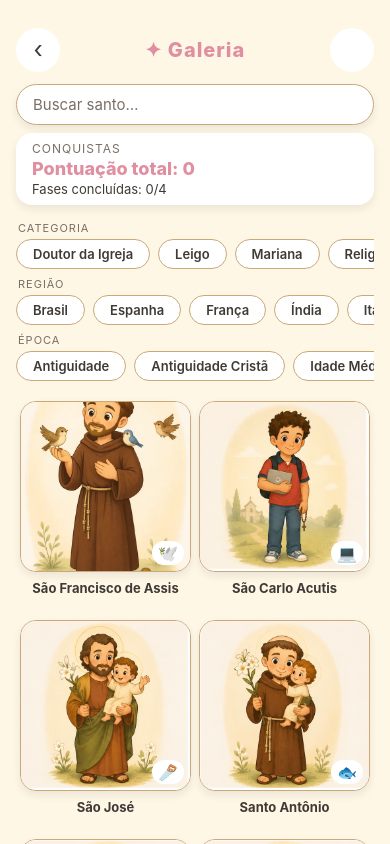
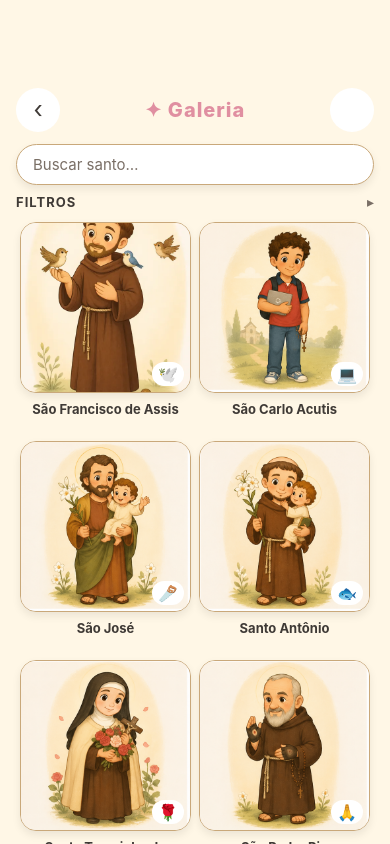
Before and after one commit to alessandrolorenz/react-native, a React Native app: screen / in a window 390 px wide. Both pictures are taken after a click on the button "✦ Galeria dos Santos". Built offline with nearby package versions, Linux system fonts and the light colour scheme.

Commit message:
feat: update GalleryScreen to simplify props and enhance filter functionality; adjust HomeScreen emoji height; add new font size variant; modify safe area padding for better layout

```diff
--- a/App.js
+++ b/App.js
@@ -97,8 +97,6 @@ function App() {
       {screen === 'gallery' && (
         <GalleryScreen
           onBack={() => setScreen('home')}
-          phases={PHASES}
-          progress={progress}
           onSelectSaint={(id) => {
             setSelectedSaintId(id);
             setScreen('profile');
--- a/src/screens/GalleryScreen.js
+++ b/src/screens/GalleryScreen.js
@@ -22,11 +22,12 @@ const TILE_MARGIN = 4;
 
 // Browsable codex of all saints. Search by name + filter by category / region /
 // era. Tapping a tile pushes the profile screen via the parent App.js.
-export default function GalleryScreen({ onBack, onSelectSaint, progress, phases }) {
+export default function GalleryScreen({ onBack, onSelectSaint }) {
   const [query, setQuery] = useState('');
   const [category, setCategory] = useState(null);
   const [region, setRegion] = useState(null);
   const [era, setEra] = useState(null);
+  const [filtersOpen, setFiltersOpen] = useState(false);
 
   const { width } = Dimensions.get('window');
   const tileSize =
@@ -61,7 +62,7 @@ export default function GalleryScreen({ onBack, onSelectSaint, progress, phases
   };
 
   const showClearAll = !!(query || category || region || era);
-  const completedCount = Object.keys(progress.completedPhases).length;
+  const activeFilterCount = [category, region, era].filter(Boolean).length;
 
   const filterRows = [
     { key: 'category', label: 'Categoria', options: facetOptions.category, selected: category },
@@ -92,20 +93,43 @@ export default function GalleryScreen({ onBack, onSelectSaint, progress, phases
         />
       </View>
 
-      <View style={styles.achievementCard}>
-        <Text style={styles.achievementTitle}>Conquistas</Text>
-        <Text style={styles.achievementScore}>Pontuação total: {progress.totalScore}</Text>
-        <Text style={styles.achievementMeta}>
-          Fases concluídas: {completedCount}/{phases.length}
+      <Pressable
+        onPress={() => setFiltersOpen((v) => !v)}
+        style={styles.filterToggle}
+        accessibilityRole="button"
+        accessibilityState={{ expanded: filtersOpen }}
+      >
+        <View style={styles.filterToggleLeft}>
+          <Text style={styles.filterToggleLabel}>Filtros</Text>
+          {activeFilterCount > 0 && (
+            <Text style={styles.filterToggleBadge}>
+              ({activeFilterCount} {activeFilterCount === 1 ? 'ativo' : 'ativos'})
             </Text>
+          )}
         </View>
+        <View style={styles.filterToggleLeft}>
+          {activeFilterCount > 0 && !filtersOpen && (
+            <Pressable
+              onPress={clearAll}
+              hitSlop={8}
+              style={styles.filterToggleClear}
+              accessibilityRole="button"
+            >
+              <Text style={styles.filterToggleClearText}>✕ limpar</Text>
+            </Pressable>
+          )}
+          <Text style={styles.filterToggleChevron}>{filtersOpen ? '▾' : '▸'}</Text>
+        </View>
+      </Pressable>
 
+      {filtersOpen && (
         <FilterChips
           rows={filterRows}
           onSelect={handleSelect}
           onClearAll={clearAll}
           showClearAll={showClearAll}
         />
+      )}
 
       <ScrollView contentContainerStyle={styles.grid}>
         {filtered.length === 0 ? (
@@ -159,32 +183,42 @@ const styles = StyleSheet.create({
     paddingHorizontal: spacing.md,
     paddingTop: spacing.xs,
   },
-  achievementCard: {
-    marginHorizontal: spacing.md,
-    marginTop: spacing.sm,
-    marginBottom: spacing.sm,
-    backgroundColor: colors.white,
-    borderRadius: radii.md,
+  filterToggle: {
+    flexDirection: 'row',
+    alignItems: 'center',
+    justifyContent: 'space-between',
+    paddingHorizontal: spacing.md,
     paddingVertical: spacing.sm,
-    paddingHorizontal: spacing.md,
-    ...shadow,
   },
-  achievementTitle: {
-    fontSize: 12,
-    color: colors.textSoft,
+  filterToggleLeft: {
+    flexDirection: 'row',
+    alignItems: 'center',
+  },
+  filterToggleLabel: {
+    fontSize: 13,
+    fontWeight: '700',
+    color: colors.text,
     textTransform: 'uppercase',
     letterSpacing: 1,
   },
-  achievementScore: {
-    fontSize: 18,
+  filterToggleBadge: {
+    fontSize: 12,
+    color: colors.textSoft,
+    marginLeft: 6,
+  },
+  filterToggleChevron: {
+    fontSize: 14,
+    color: colors.textSoft,
+    marginLeft: spacing.sm,
+  },
+  filterToggleClear: {
+    paddingHorizontal: spacing.sm,
+    paddingVertical: 4,
+  },
+  filterToggleClearText: {
+    fontSize: 12,
     color: colors.primaryDark,
-    fontWeight: '800',
-    marginTop: 2,
-  },
-  achievementMeta: {
-    fontSize: 13,
-    color: colors.text,
-    marginTop: 2,
+    fontWeight: '700',
   },
   search: {
     backgroundColor: colors.surface,
--- a/src/screens/HomeScreen.js
+++ b/src/screens/HomeScreen.js
@@ -55,6 +55,7 @@ const styles = StyleSheet.create({
   emojiHalo: {
     fontSize: fontSize['5xl'],
     marginBottom: spacing.md,
+    height: fontSize['6xl'], // Ensure it takes up space even if emoji doesn't render
   },
   titleAccent: {
     marginBottom: spacing.md,
--- a/src/theme/typography.js
+++ b/src/theme/typography.js
@@ -14,6 +14,7 @@ export const fontSize = {
   '3xl': 28,
   '4xl': 34,
   '5xl': 56,
+  '6xl': 72,
 };
 
 export const fontWeight = {
--- a/src/utils/safeArea.js
+++ b/src/utils/safeArea.js
@@ -3,7 +3,7 @@
 
 export const SAFE_AREA = {
   // Extra padding for top (notch, status bar area)
-  paddingTop: 20,
+  paddingTop: 80,
   // Extra padding for bottom (home indicator, control buttons)
-  paddingBottom: 16,
+  paddingBottom: 80,
 };
```
Lines whose indentation alone changed are shown as unchanged.
